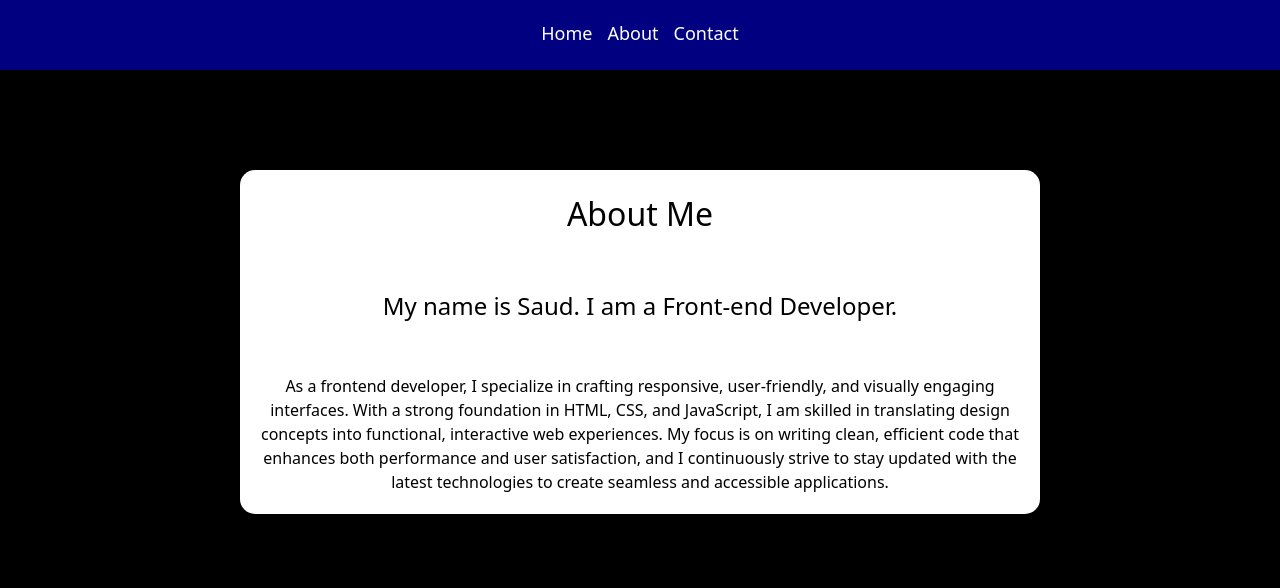
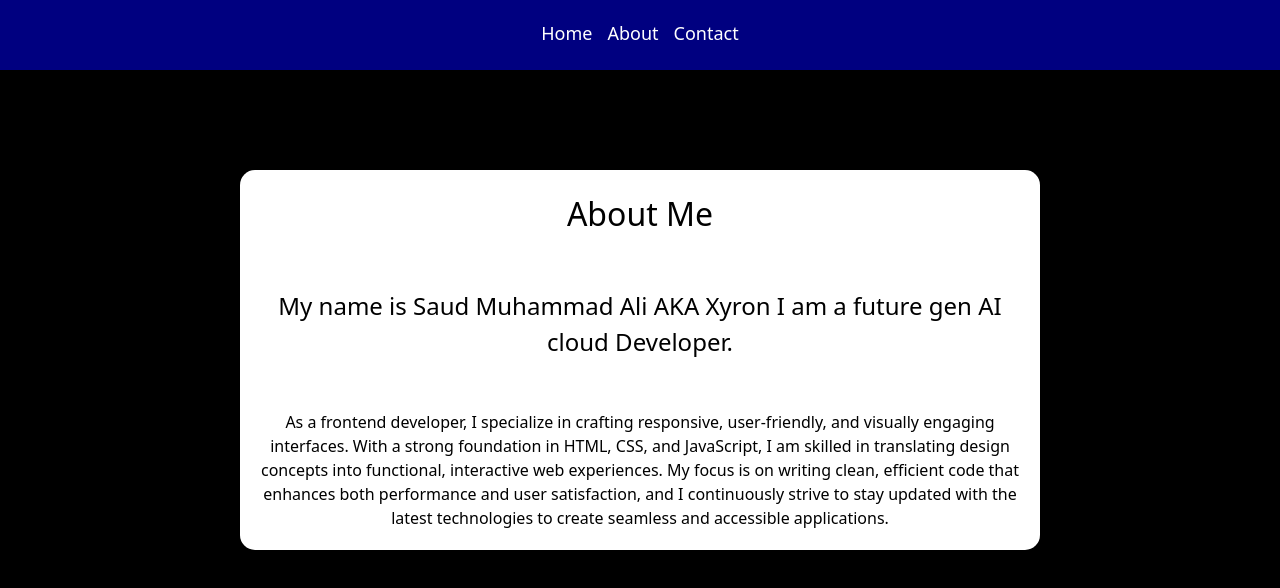
Before and after one commit to saudali195/Multi-Page-, a Next.js app: page /about-us in a window 1280 px wide. Shown: the top 588 px of the page. Built offline with nearby package versions, Linux system fonts and the light colour scheme.

Commit message:
page.tsx

```diff
--- a/src/app/about-us/page.tsx
+++ b/src/app/about-us/page.tsx
@@ -7,7 +7,7 @@
             <div className="title">About Me</div>
             <div className="imageContainer"></div>
             <div className="description">
-                <p className="text">My name is Saud. I am a Front-end Developer.</p>
+                <p className="text">My name is Saud Muhammad Ali AKA Xyron I am a future gen AI cloud Developer.</p>
 
 
             <p className="text1">  As a frontend developer, I specialize in crafting responsive, user-friendly, and visually engaging interfaces. With a strong foundation in HTML, CSS, and JavaScript, I am skilled in translating design concepts into functional, interactive web experiences. My focus is on writing clean, efficient code that enhances both performance and user satisfaction, and I continuously strive to stay updated with the latest technologies to create seamless and accessible applications.</p>
```
